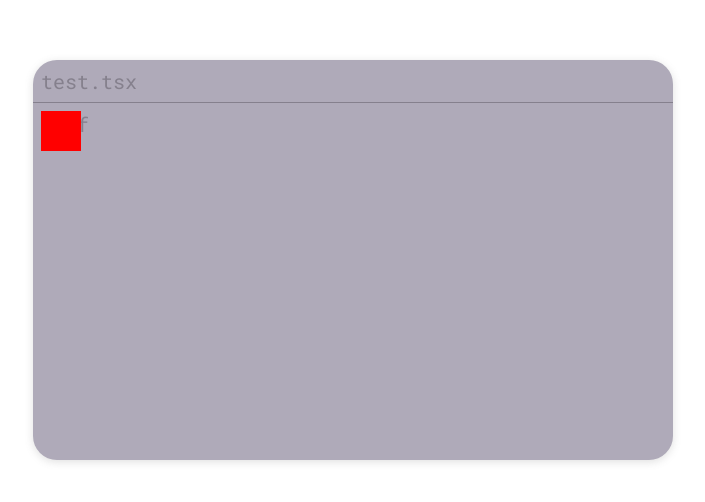
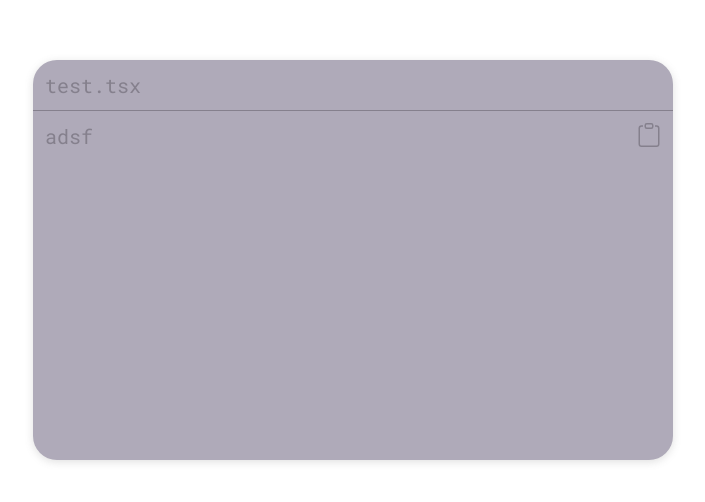
Before and after one commit to MVaden0/Stump, a React (Create React App) app in the folder stump/: page / in a window 1280 px wide. Shown: the part 140-642 px from the top of the page, without its empty margins (287-992 px from the left). Built offline with nearby package versions, Linux system fonts and the light colour scheme.

Commit message:
implemented copy button animations

```diff
--- a/stump/src/App.tsx
+++ b/stump/src/App.tsx
@@ -1,7 +1,7 @@
 import React from 'react';
 import './App.css';
 
-import CodeBlock from './components/CodeBlock';
+import CodeBlock from './components/CodeBlock/CodeBlock';
 
 function App() {
   return (
--- a/stump/src/components/CodeBlock.module.css
+++ /dev/null
@@ -1,30 +0,0 @@
-@import url('https://fonts.googleapis.com/css?family=Roboto+Mono');
-
-.stumpContainerClass {
-    width: 100%;
-    height: 100%;
-    background-color: #afaab9;
-    border-radius: 1.5rem;
-    box-shadow: rgba(99, 99, 99, 0.2) 0px 2px 8px 0px;
-    font-family: 'Roboto Mono', monospace;
-    color: #85808d;
-}
-
-.stumpFileNameClass {
-    padding: .5rem;
-    font-size: 1.25rem;
-    width: calc(100% - 1rem);
-    border-bottom: 1px solid #85808d;
-}
-
-.stumpContentClass {
-    padding: .5rem;
-    font-size: 1.25rem;
-}
-
-.stumpCopyContainerClass {
-    position: absolute;
-    width: 40px;
-    height: 40px;
-    background-color: red;
-}
--- /dev/null
+++ b/stump/src/components/CodeBlock/CodeBlock.module.css
@@ -0,0 +1,98 @@
+@import url('https://fonts.googleapis.com/css?family=Roboto+Mono');
+
+.stumpContainerClass {
+    width: 100%;
+    height: 100%;
+    background-color: #afaab9;
+    border-radius: 1.5rem;
+    box-shadow: rgba(99, 99, 99, 0.2) 0px 2px 8px 0px;
+    font-family: 'Roboto Mono', monospace;
+    color: #85808d;
+}
+
+.stumpFileNameClass {
+    padding: .75rem;
+    font-size: 1.25rem;
+    width: calc(100% - 1.5rem);
+    border-bottom: 1px solid #85808d;
+}
+
+.stumpContentWrapperClass {
+    display: flex;
+}
+
+.stumpContentClass {
+    flex-grow: 1;
+    padding: .75rem;
+    font-size: 1.25rem;
+}
+
+.stumpCopyContainerClass {
+    width: 1.5rem;
+    height: 1.5rem;
+    padding: .75rem;
+}
+
+.stumpCopyButton {
+    fill: #85808d;
+    cursor: pointer;
+}
+
+@keyframes stumpCopyButtonAnimationSVG {
+    0% {
+        fill: #85808d;
+    }
+    50% {
+        fill: #abe9af;
+    }
+    100% {
+        fill: #85808d;
+    }
+}
+
+.stumpCopyButtonAnimationSVG {
+    animation-name: stumpCopyButtonAnimationSVG;
+    animation-duration: 1.5s;
+}
+
+.stumpCopyButtonPath1 {
+    d: path("M4 1.5H3a2 2 0 0 0-2 2V14a2 2 0 0 0 2 2h10a2 2 0 0 0 2-2V3.5a2 2 0 0 0-2-2h-1v1h1a1 1 0 0 1 1 1V14a1 1 0 0 1-1 1H3a1 1 0 0 1-1-1V3.5a1 1 0 0 1 1-1h1v-1z")
+}
+
+.stumpCopyButtonPath2 {
+    d: path("M9.5 1a.5.5 0 0 1 .5.5v1a.5.5 0 0 1-.5.5h-3a.5.5 0 0 1-.5-.5v-1a.5.5 0 0 1 .5-.5h3zm-3-1A1.5 1.5 0 0 0 5 1.5v1A1.5 1.5 0 0 0 6.5 4h3A1.5 1.5 0 0 0 11 2.5v-1A1.5 1.5 0 0 0 9.5 0h-3z")
+}
+
+@keyframes stumpCopyButtonAnimation1 {
+    0% {
+        d: path("M4 1.5H3a2 2 0 0 0-2 2V14a2 2 0 0 0 2 2h10a2 2 0 0 0 2-2V3.5a2 2 0 0 0-2-2h-1v1h1a1 1 0 0 1 1 1V14a1 1 0 0 1-1 1H3a1 1 0 0 1-1-1V3.5a1 1 0 0 1 1-1h1v-1z")
+    }
+    50% {
+        d: path("M10.97 4.97a.75.75 0 0 1 1.07 1.05l-3.99 4.99a.75.75 0 0 1-1.08.02L4.324 8.384a.75.75 0 1 1 1.06-1.06l2.094 2.093 3.473-4.425a.267.267 0 0 1 .02-.022z")
+    }
+    100% {
+        d: path("M4 1.5H3a2 2 0 0 0-2 2V14a2 2 0 0 0 2 2h10a2 2 0 0 0 2-2V3.5a2 2 0 0 0-2-2h-1v1h1a1 1 0 0 1 1 1V14a1 1 0 0 1-1 1H3a1 1 0 0 1-1-1V3.5a1 1 0 0 1 1-1h1v-1z")
+    }
+}
+
+.stumpCopyButtonAnimation1 {
+    animation-name: stumpCopyButtonAnimation1;
+    animation-duration: 1.5s;
+}
+
+@keyframes stumpCopyButtonAnimation2 {
+    0% {
+        d: path("M9.5 1a.5.5 0 0 1 .5.5v1a.5.5 0 0 1-.5.5h-3a.5.5 0 0 1-.5-.5v-1a.5.5 0 0 1 .5-.5h3zm-3-1A1.5 1.5 0 0 0 5 1.5v1A1.5 1.5 0 0 0 6.5 4h3A1.5 1.5 0 0 0 11 2.5v-1A1.5 1.5 0 0 0 9.5 0h-3z")
+    }
+    50% {
+        d: path("")
+    }
+    100% {
+        d: path("M9.5 1a.5.5 0 0 1 .5.5v1a.5.5 0 0 1-.5.5h-3a.5.5 0 0 1-.5-.5v-1a.5.5 0 0 1 .5-.5h3zm-3-1A1.5 1.5 0 0 0 5 1.5v1A1.5 1.5 0 0 0 6.5 4h3A1.5 1.5 0 0 0 11 2.5v-1A1.5 1.5 0 0 0 9.5 0h-3z")
+    }
+}
+
+.stumpCopyButtonAnimation2 {
+    animation-name: stumpCopyButtonAnimation2;
+    animation-duration: 1.5s;
+}
--- a/stump/src/components/CodeBlock.tsx
+++ b/stump/src/components/CodeBlock/CodeBlock.tsx
@@ -1,4 +1,4 @@
-import React from 'react';
+import React, { useState } from 'react';
 import styles from './CodeBlock.module.css';
 
 
@@ -33,15 +33,36 @@ const FileName = (fileName: string, className: string) => {
 }
 
 const CodeBlock = (props: ICodeBlockProps) => {
+  const [copyButtonClicked, setCopyButtonClicked] = useState(false)
+
+  const copyButtonOnClick = () => {
+    if (!copyButtonClicked) {
+      setCopyButtonClicked(true)
+      setTimeout(() => {
+        setCopyButtonClicked(false)
+      }, 1500)
+    }
+  }
+
   return (
     <div
       className={`${styles.stumpContainerClass} ${props.containerClass}`}
     >
       {props.fileName ? FileName(props.fileName, `${styles.stumpFileNameClass} ${props.fileNameClass}`) : ''}
-      <div className={`${styles.stumpContentClass} ${props.contentClass}`}>
+      <div className={styles.stumpContentWrapperClass}>
+        <div className={`${styles.stumpContentClass} ${props.contentClass}`}>
+          {props.content}
+        </div>
         <div className={styles.stumpCopyContainerClass}>
+          <svg
+            onClick={copyButtonOnClick}
+            className={`${styles.stumpCopyButton} ${copyButtonClicked ? styles.stumpCopyButtonAnimationSVG : ''}`}
+            xmlns="http://www.w3.org/2000/svg" viewBox="0 0 16 16"
+          >
+            <path className={`${styles.stumpCopyButtonPath1} ${copyButtonClicked ? styles.stumpCopyButtonAnimation1 : ''}`}/>
+            <path className={`${styles.stumpCopyButtonPath2} ${copyButtonClicked ? styles.stumpCopyButtonAnimation2 : ''}`}/>
+          </svg>
         </div>
-        {props.content}
       </div>
     </div>
   )
```
